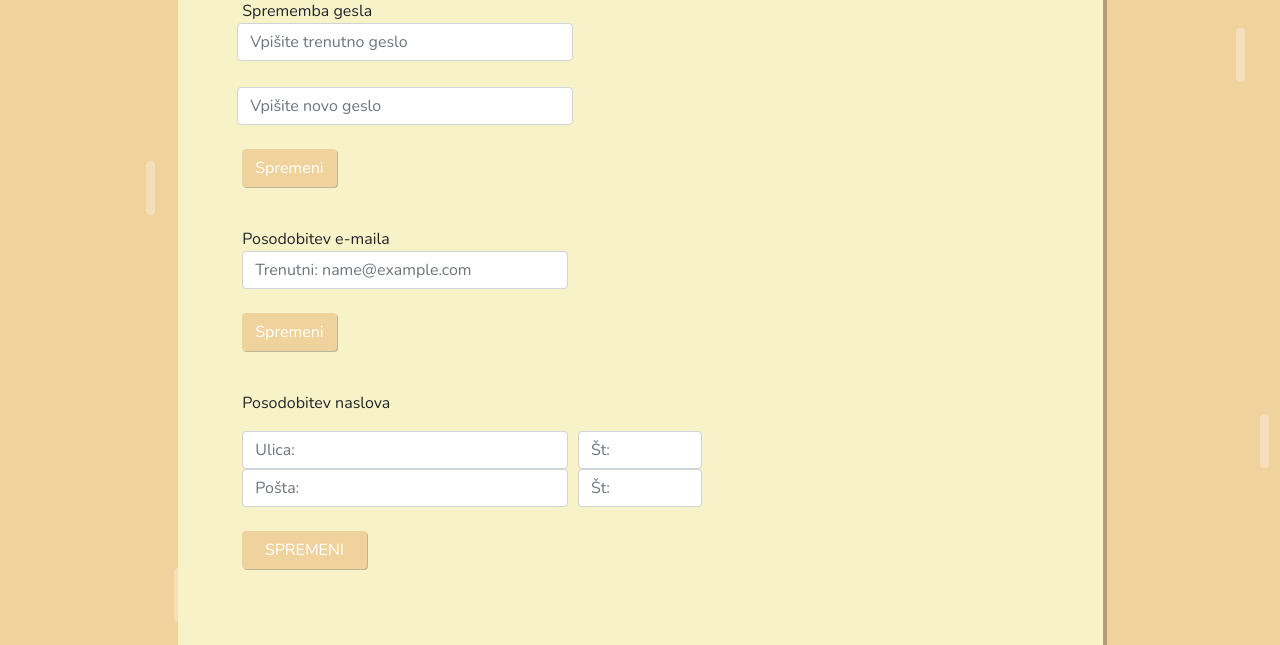
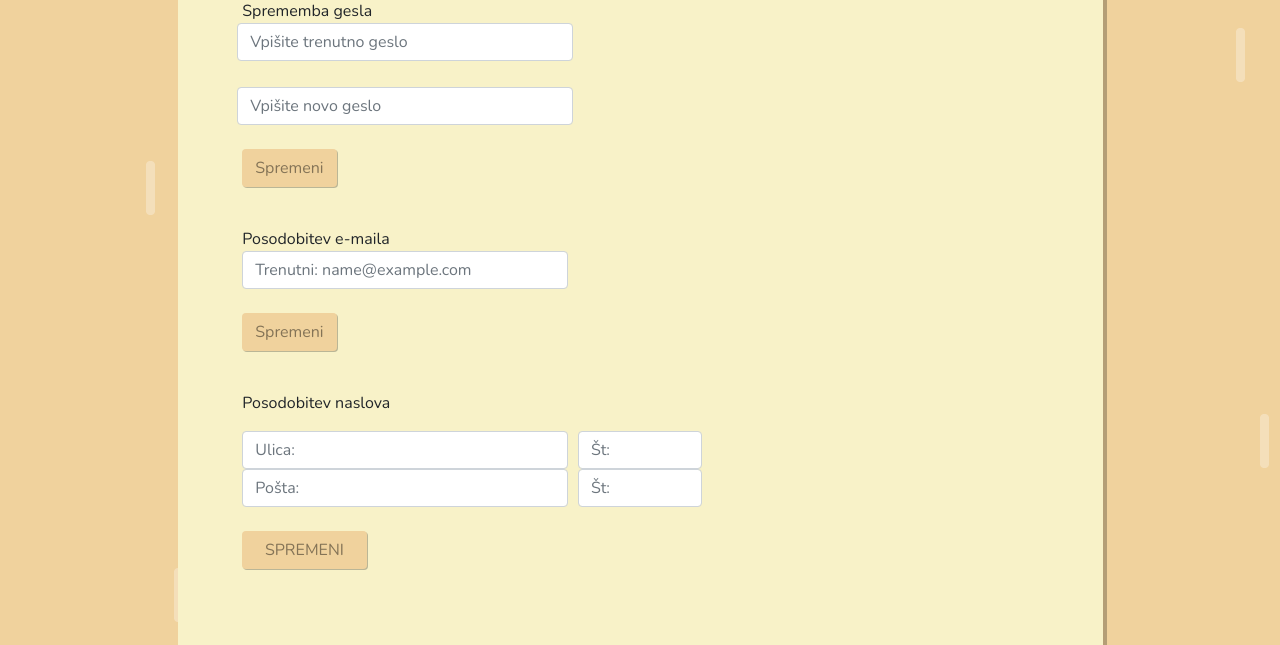
Before and after one commit to mihajanstrehovec/Sladket, a PHP site: page /index.php/profil in a window 1280 px wide. Shown: the part 576-1221 px from the top of the page. Run offline with PHP 8.4, Linux system fonts and the light colour scheme; the visitor is signed in with stand-in values (Sample User, id 1); data comes from the database, SQL or seed files in the repository; data that the repository does not hold is empty; some libraries are stand-ins or nearby versions.

```diff
--- a/static/JS/navBar.js
+++ b/static/JS/navBar.js
@@ -55,7 +55,7 @@ switch(stran){
 
     case "registracija":
 
-        registracija.style.textShadow = "0px 2px 0px rgba(0,0,0,0.25)";
+        registracija.style.textDecoration = "underline";
 
     break;
 
--- a/static/css/artikelStyle.css
+++ b/static/css/artikelStyle.css
@@ -134,7 +134,7 @@ s{
 
 }
 
-{box-sizing:border-box}
+
 
 /* Slideshow container */
 .slideshow-container {
--- a/static/css/newStyle.css
+++ b/static/css/newStyle.css
@@ -11,7 +11,9 @@
     font-weight: 700!important;
 }
 
-
+button{
+    color:rgba(0,0,0,0.45)!important;
+}
 
 
 
@@ -32,6 +34,7 @@ nav{
 
 .navbar-brand{
     color:rgba(0,0,0,0.45)!important;
+    font-family: 'Nunito', sans-serif!important;
 }
 
 
@@ -52,6 +55,7 @@ nav{
 
 a > .navbar-brand{
     color:rgba(0,0,0,0.45)!important;
+    font-family: 'Nunito', sans-serif!important;
 }
 
 #smarket{
```
